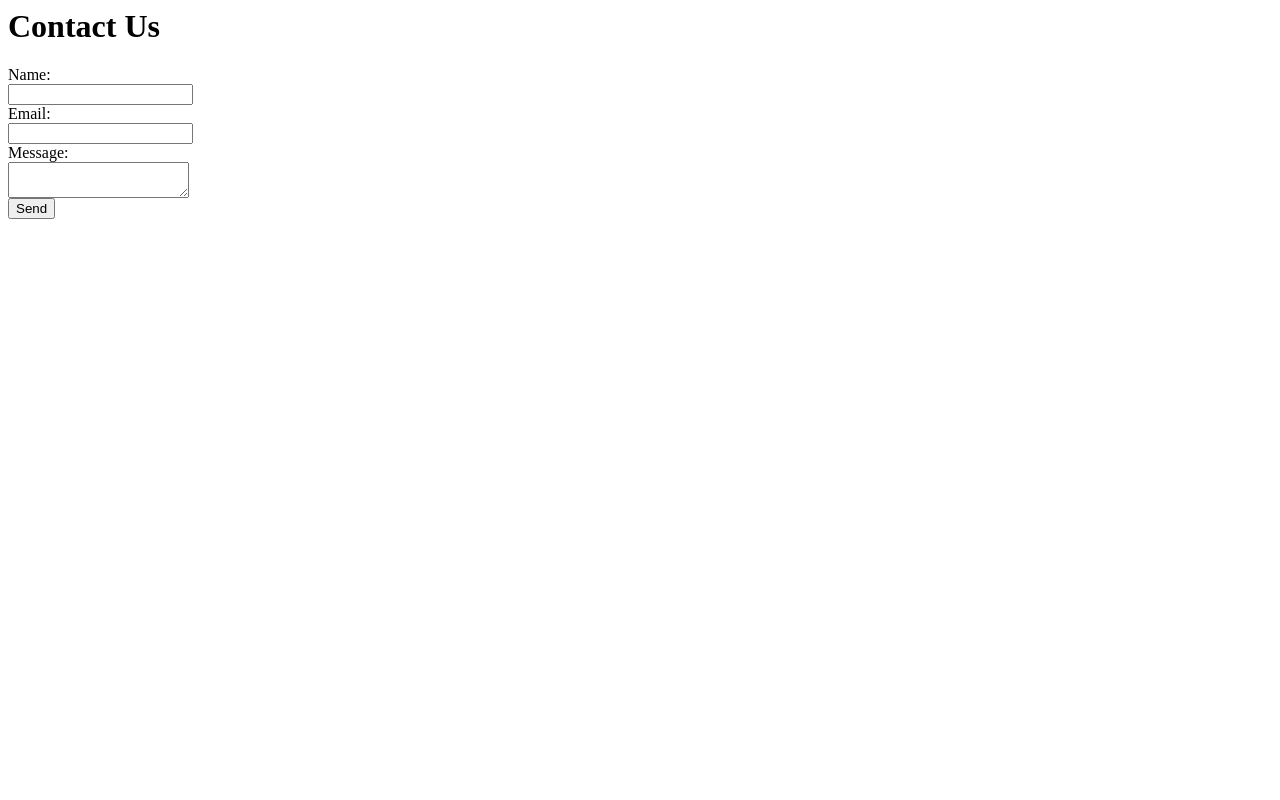
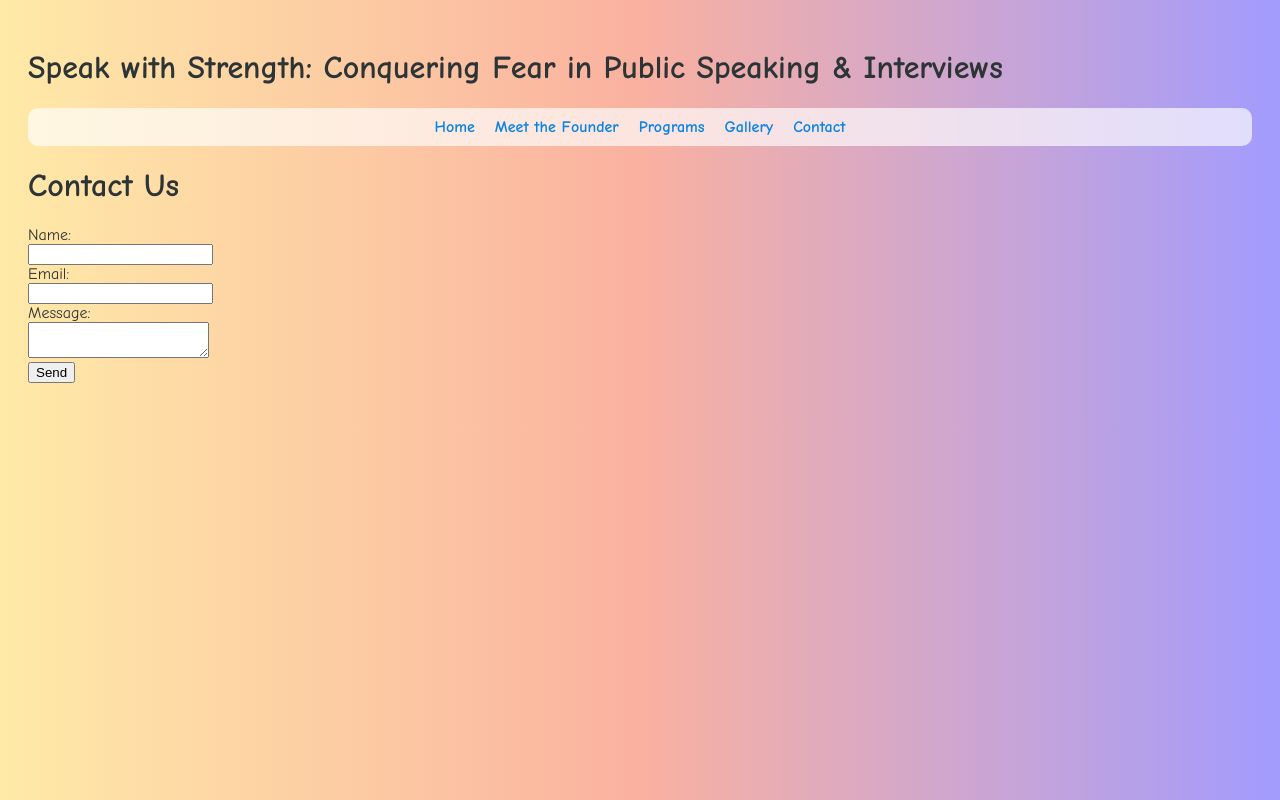
Before and after one commit to jcjenkins0/Speak-With-Strength-Final3, a plain HTML site: page contact.html in a window 1280 px wide. Drawn offline with Linux system fonts and the light colour scheme.

Commit message:
Update contact.html

```diff
--- a/contact.html
+++ b/contact.html
@@ -1,4 +1,22 @@
-
+<!DOCTYPE html>
+<html lang="en">
+<head>
+  <meta charset="UTF-8">
+  <title>Contact</title>
+  <link rel="stylesheet" href="styles.css">
+  <script src="contact_ajax.js" defer></script> <!-- only if you're using AJAX here -->
+</head>
+<body>
+  <header>
+    <h1>Speak with Strength: Conquering Fear in Public Speaking & Interviews</h1>
+    <nav>
+      <a href="index.html">Home</a>
+      <a href="founder.html">Meet the Founder</a>
+      <a href="programs.html">Programs</a>
+      <a href="gallery.html">Gallery</a>
+      <a href="contact.html">Contact</a>
+    </nav>
+  </header>
 <h1>Contact Us</h1>
 <form id="contact-form">
   <label for="name">Name:</label><br>
```
